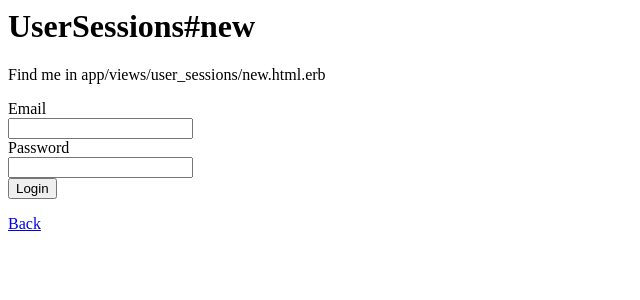
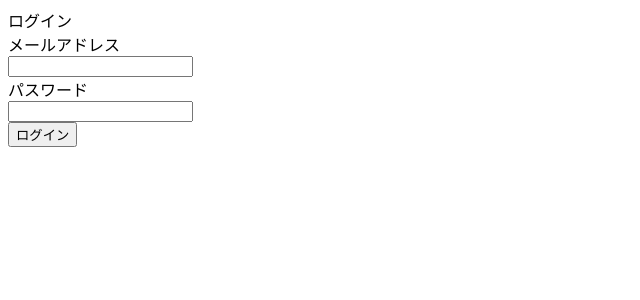
Before and after one commit to hondy12345/rails, a Rails app: template app/views/user_sessions/new.html.slim in a window 1280 px wide. Shown: the top 300 px of the page, without its empty margins (0-640 px from the left). Run offline with Rails 7, Linux system fonts and the light colour scheme; the template is opened without the code that fills it, so the values that code supplies are empty; parts of the project's set-up code (start-up, migrations or seed data) failed here and were passed over.

Commit message:
ログイン画面をbootstrap対応＆ユーザ登録フォームの日本語化

```diff
--- a/app/views/user_sessions/_form.html.slim
+++ b/app/views/user_sessions/_form.html.slim
@@ -1,11 +1,14 @@
 = form_tag user_sessions_path, :method => :post do
-  .field
-    = label_tag :email
-    br
-    = text_field_tag :email
-  .field
-    = label_tag :password
-    br
-    = password_field_tag :password
-  .actions
-    = submit_tag "Login"
+  .field.row.mt-3
+    .col-md-4.text-right
+      = label_tag :email, 'メールアドレス', class: 'col-form-label'
+    .col-md-6
+      = text_field_tag :email, '', class: 'form-control'
+  .field.row.mt-3
+    .col-md-4.text-right
+      = label_tag :password, 'パスワード', class: 'col-form-label'
+    .col-md-6
+      = password_field_tag :password, '', class: 'form-control'
+  .row.mt-3
+    .col-md-6.offset-md-4
+      = submit_tag "ログイン", class: 'btn btn-primary'
--- a/app/views/user_sessions/new.html.slim
+++ b/app/views/user_sessions/new.html.slim
@@ -1,6 +1,8 @@
-h1
-  | UserSessions#new
-p
-  | Find me in app/views/user_sessions/new.html.erb
-= render 'form'
-= link_to 'Back', user_sessions_path
+.container
+  .row.justify-content-md-center.mt-5
+    .col-md-8.md-offset-2
+      .card
+        .card-header.bg-dark.text-white
+          | ログイン
+        .card-body
+          = render 'form', user: @user
--- a/app/views/users/_form.html.slim
+++ b/app/views/users/_form.html.slim
@@ -10,17 +10,17 @@
             = message
   .field.row.mt-3
     .col-md-4.text-right
-      = form.label :email, class: 'col-form-label'
+      = form.label :email, 'メールアドレス', class: 'col-form-label'
     .col-md-6
       = form.text_field :email, class: 'form-control'
   .field.row.mt-3
     .col-md-4.text-right
-      = form.label :password, class: 'col-form-label'
+      = form.label :password, 'パスワード', class: 'col-form-label'
     .col-md-6
       = form.password_field :password, class: 'form-control'
   .field.row.mt-3
     .col-md-4.text-right
-      = form.label :password_confirmation, class: 'col-form-label'
+      = form.label :password_confirmation, 'パスワード（確認）', class: 'col-form-label'
     .col-md-6
       = form.password_field :password_confirmation, class: 'form-control'
   .row.mt-3
```
